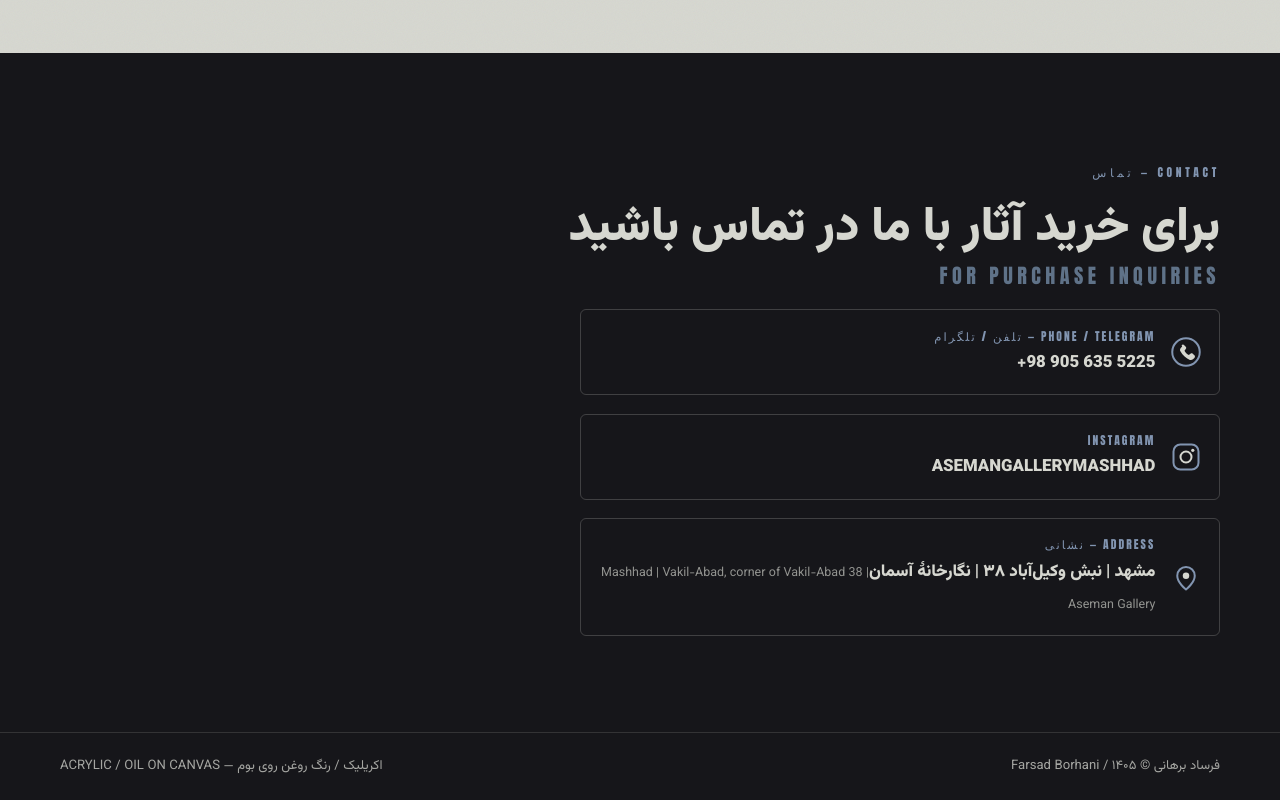
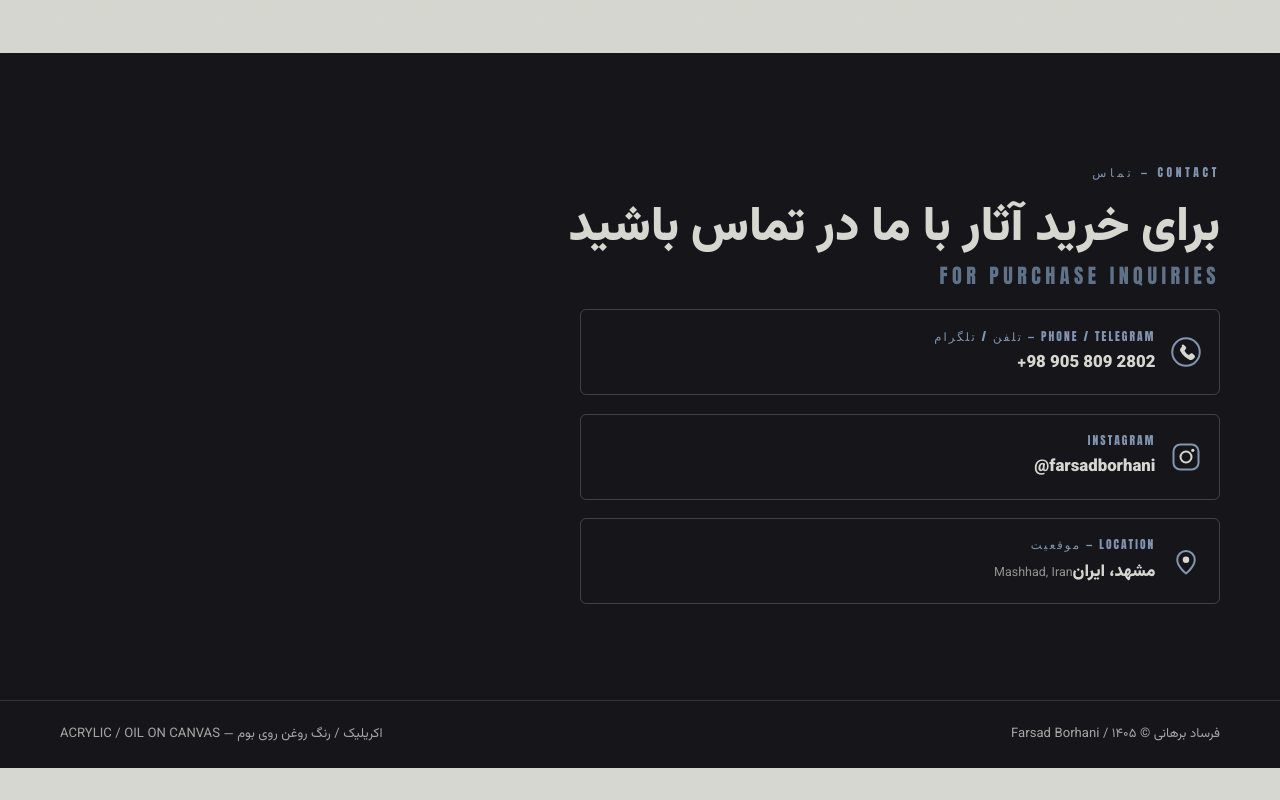
Before and after one commit to sajadborhani/portfolio-farsad-borhani, an Astro site: page / in a window 1280 px wide. Shown: the part 10034-10834 px from the top of the page. After the commit the page ends 10802 px from the top, so only its background shows below. Built offline with nearby package versions, Linux system fonts and the light colour scheme; Astro itself is replaced by a stand-in of ours; a web font is replaced by a local one.

Commit message:
Update contact: phone +98 905 809 2802, Instagram @farsadborhani; drop gallery refs outside exhibitions list

```diff
--- a/src/pages/index.astro
+++ b/src/pages/index.astro
@@ -122,17 +122,17 @@ import heroArtwork from '../assets/hero-artwork.png';
       <h2 class="section-title" id="contact-title">برای خرید آثار با ما در تماس باشید<small>FOR PURCHASE INQUIRIES</small></h2>
 
       <div class="contact-rows">
-        <a class="contact-row" href="tel:+989056355225">
+        <a class="contact-row" href="tel:+989058092802">
           <svg width="30" height="30" viewBox="0 0 24 24" fill="none" aria-hidden="true"><circle cx="12" cy="12" r="11" stroke="#8295b1" stroke-width="1.6"/><path d="M8.5 6.5c.6-.6 1.6-.6 2.1 0l1.2 1.3c.5.5.5 1.3 0 1.8L10.8 11c.6 1.4 2 2.8 3.4 3.4l1.4-1c.5-.5 1.3-.5 1.8 0l1.3 1.2c.6.6.6 1.5 0 2.1l-.9.9c-.7.7-1.8 1-2.7.7-2.7-1-6-3.6-7.7-7.1-.4-.9-.1-2 .6-2.7l.9-.9z" fill="#d6d7d0"/></svg>
-          <span><span class="label">Phone / Telegram — تلفن / تلگرام</span><span class="value ltr">+98 905 635 5225</span></span>
+          <span><span class="label">Phone / Telegram — تلفن / تلگرام</span><span class="value ltr">+98 905 809 2802</span></span>
         </a>
-        <a class="contact-row" href="https://www.instagram.com/asemangallerymashhad/" target="_blank" rel="noopener noreferrer">
+        <a class="contact-row" href="https://www.instagram.com/farsadborhani/" target="_blank" rel="noopener noreferrer">
           <svg width="30" height="30" viewBox="0 0 24 24" fill="none" aria-hidden="true"><rect x="2" y="2" width="20" height="20" rx="5.5" stroke="#8295b1" stroke-width="1.6"/><circle cx="12" cy="12" r="4.4" stroke="#d6d7d0" stroke-width="1.6"/><circle cx="17.4" cy="6.6" r="1.3" fill="#d6d7d0"/></svg>
-          <span><span class="label">Instagram</span><span class="value ltr">ASEMANGALLERYMASHHAD</span></span>
+          <span><span class="label">Instagram</span><span class="value ltr">@farsadborhani</span></span>
         </a>
-        <a class="contact-row" href="https://www.google.com/maps/search/%D9%86%DA%AF%D8%A7%D8%B1%D8%AE%D8%A7%D9%86%D9%87%20%D8%A2%D8%B3%D9%85%D8%A7%D9%86%20%D9%85%D8%B4%D9%87%D8%AF" target="_blank" rel="noopener noreferrer">
+        <a class="contact-row" href="https://www.google.com/maps/search/Mashhad" target="_blank" rel="noopener noreferrer">
           <svg width="30" height="30" viewBox="0 0 24 24" fill="none" aria-hidden="true"><path d="M12 22s7-5.4 7-11a7 7 0 1 0-14 0c0 5.6 7 11 7 11z" stroke="#8295b1" stroke-width="1.6" stroke-linejoin="round"/><circle cx="12" cy="11" r="2.6" fill="#d6d7d0"/></svg>
-          <span><span class="label">Address — نشانی</span><span class="value">مشهد | نبش وکیل‌آباد ۳۸ | نگارخانهٔ آسمان</span><span class="en-note ltr" style="color:rgba(214,215,208,.65)">Mashhad | Vakil-Abad, corner of Vakil-Abad 38 | Aseman Gallery</span></span>
+          <span><span class="label">Location — موقعیت</span><span class="value">مشهد، ایران</span><span class="en-note ltr" style="color:rgba(214,215,208,.65)">Mashhad, Iran</span></span>
         </a>
       </div>
     </div>
```
